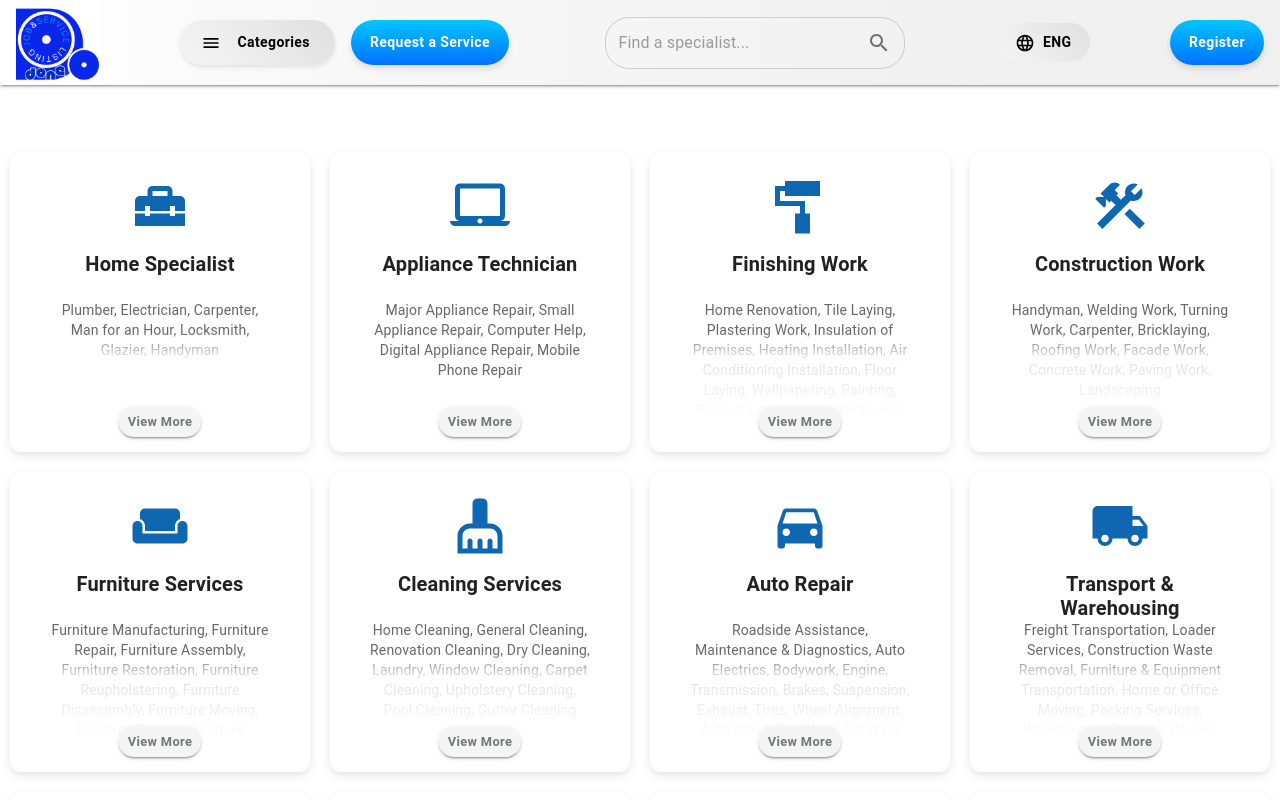
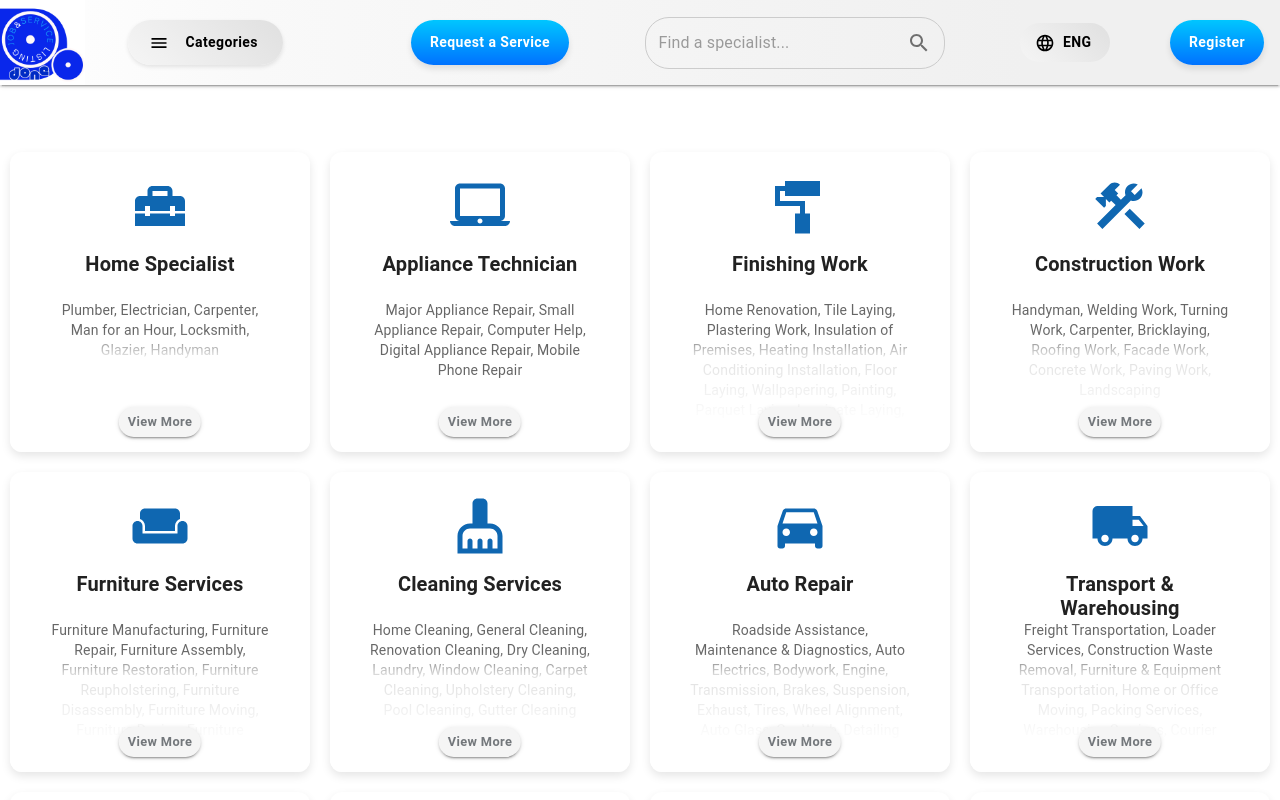
Before and after one commit to Vhkan/dodone, a Next.js app: page / in a window 1280 px wide. Shown: the top 800 px of the page. Built offline with nearby package versions, Linux system fonts and the light colour scheme.

Commit message:
adjust the header layout

```diff
--- a/src/components/Header.tsx
+++ b/src/components/Header.tsx
@@ -312,7 +312,7 @@ const Header = () => {
         <Box
           sx={{
             height: { xs: 60, sm: 70, md: 85 },
-            marginLeft: { xs: 0, sm: 0, md: 0 },
+            marginLeft: { xs: 0, sm: -1.5, md: -2 },
             flexShrink: 0,
           }}
         >
@@ -365,6 +365,8 @@ const Header = () => {
                   gap: "8px",
                   boxShadow: "0px 2px 4px rgba(0, 0, 0, 0.1)",
                   whiteSpace: "nowrap",
+                  ml: -2,
+                  mr: 14,
                   "&:hover": {
                     background: "linear-gradient(45deg, #e0e0e0, #d6d6d6)",
                     boxShadow: "0px 4px 8px rgba(0, 0, 0, 0.15)",
```
